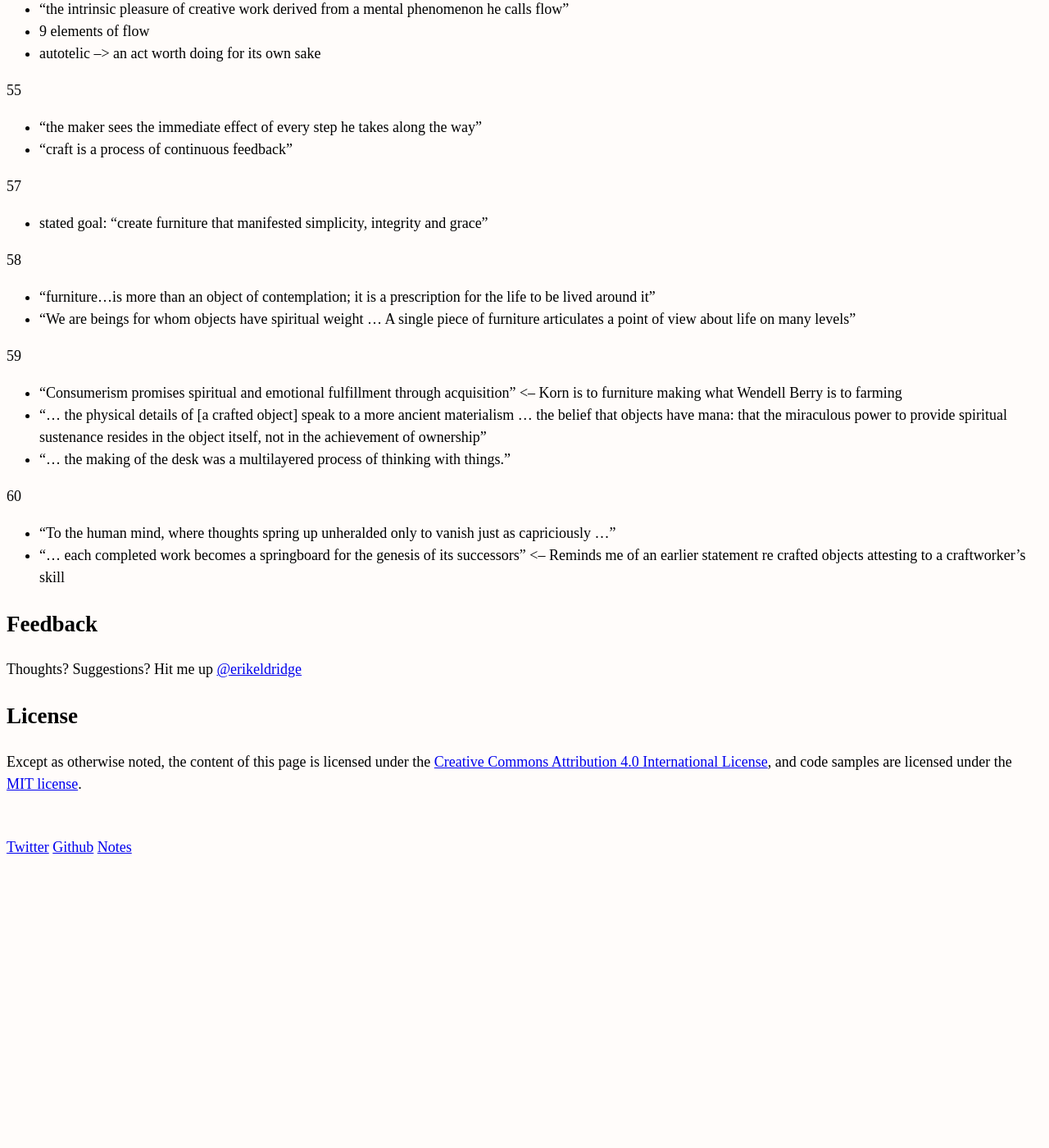
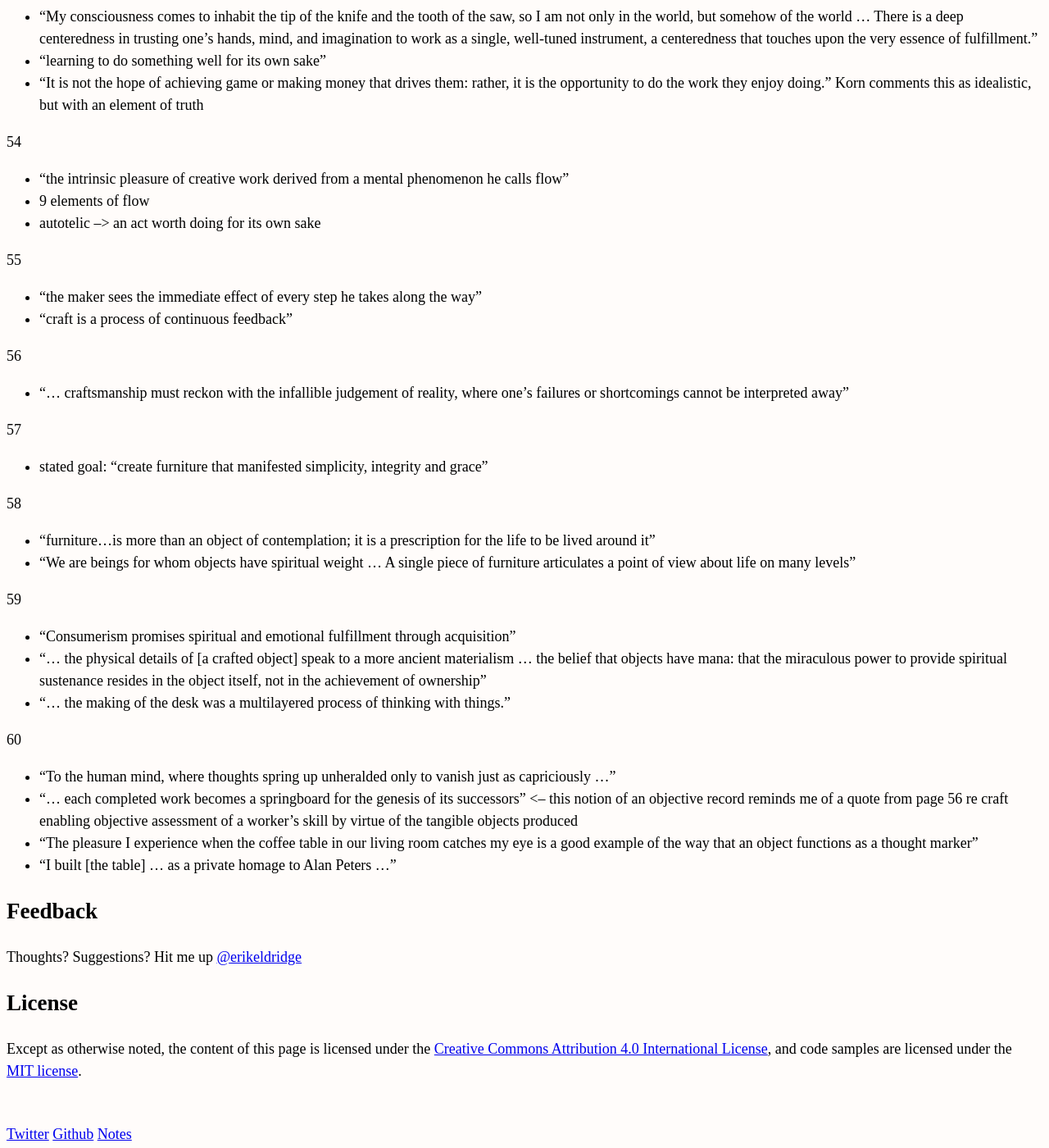
Before and after one commit to erikeldridge/erikeldridge.github.com, a Jekyll site: the page built from _posts/2017-12-02-why-we-make-things-and-why-it-matters-by-peter-korn.markdown, in a window 1280 px wide and 1400 px high, scrolled down 376 px. Shown: the whole window at 82% size. Built offline with Jekyll 4.4.1, drawn with Linux system fonts in a browser that asks for light colours; nearby versions of some CDN libraries; before the commit the page ends 1426 px from its top, so only the background shows below that; some of the changed text lies outside the part shown.

Commit message:
Update from Forestry.io - 2017-12-02-why-we-make-things-and-why-it-matters-by-peter-korn.markdown

```diff
--- a/_posts/2017-12-02-why-we-make-things-and-why-it-matters-by-peter-korn.markdown
+++ b/_posts/2017-12-02-why-we-make-things-and-why-it-matters-by-peter-korn.markdown
@@ -6,7 +6,14 @@
 - book
 layout: post
 ---
-These are my notes, organized by page, as read through Peter Korn's book _Why We Make Things and Why It Matters_.
+These are my notes as read through Peter Korn's book _Why We Make Things and Why It Matters_.
+
+## Summary
+
+* In trying to fit Korn's descriptions of the pleasures of craftwork to my own experiences with software development, I'm reminded of The Pragmatic Programmer
+* Korn is to craft and furniture making what Wendell Berry is to community and farming
+
+## By page
 
 53
 
@@ -25,6 +32,10 @@
 * "the maker sees the immediate effect of every step he takes along the way"
 * "craft is a process of continuous feedback"
 
+56
+
+* "... craftsmanship must reckon with the infallible judgement of reality, where one's failures or shortcomings cannot be interpreted away"
+
 57
 
 * stated goal: "create furniture that manifested simplicity, integrity and grace"
@@ -36,11 +47,13 @@
 
 59
 
-* "Consumerism promises spiritual and emotional fulfillment through acquisition" <-- Korn is to furniture making what Wendell Berry is to farming
+* "Consumerism promises spiritual and emotional fulfillment through acquisition"
 * "... the physical details of \[a crafted object\] speak to a more ancient materialism ... the belief that objects have mana: that the miraculous power to provide spiritual sustenance resides in the object itself, not in the achievement of ownership"
 * "... the making of the desk was a multilayered process of thinking with things."
 
 60
 
 * "To the human mind, where thoughts spring up unheralded only to vanish just as capriciously ..."
-* "... each completed work becomes a springboard for the genesis of its successors" <-- Reminds me of an earlier statement re crafted objects attesting to a craftworker's skill
+* "... each completed work becomes a springboard for the genesis of its successors" <-- this notion of an objective record reminds me of a quote from page 56 re craft enabling objective assessment of a worker's skill by virtue of the tangible objects produced
+* "The pleasure I experience when the coffee table in our living room catches my eye is a good example of the way that an object functions as a thought marker"
+* "I built \[the table\] ... as a private homage to Alan Peters ..."
```
